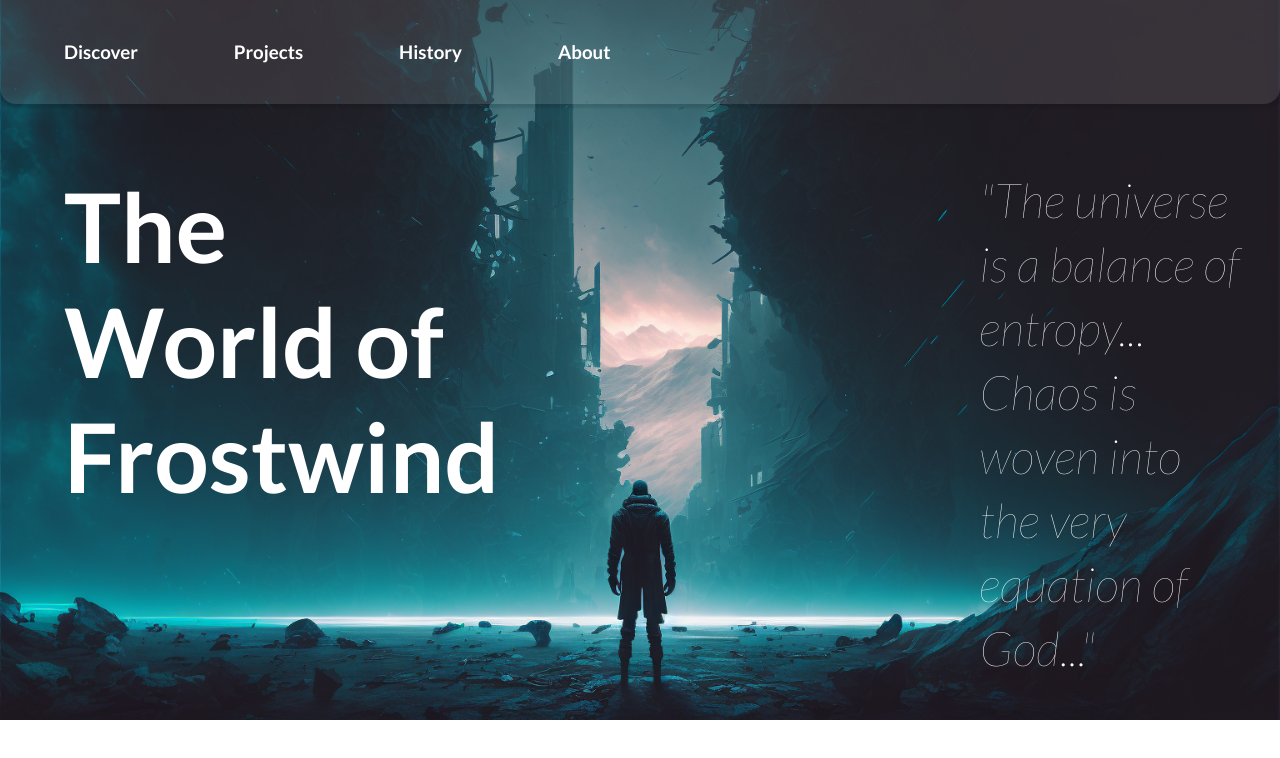
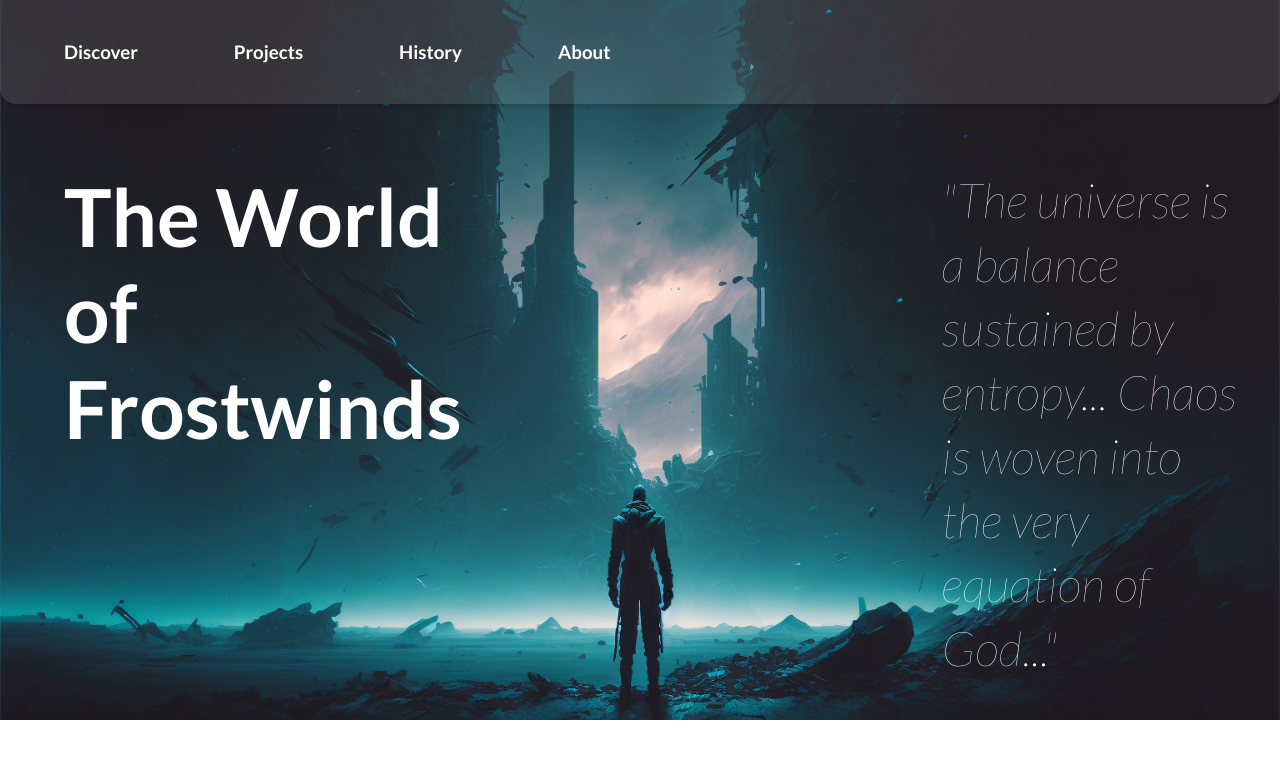
Before and after one commit to TheWorldofFrostwind/frost-wind, an Angular app in the folder frostwind/: page / in a window 1280 px wide. Shown: the top 758 px of the page. Built offline with nearby package versions, Linux system fonts and the light colour scheme.

Commit message:
T-10: Desktop work on landing page

```diff
--- a/frostwind/src/app/app.component.scss
+++ b/frostwind/src/app/app.component.scss
@@ -0,0 +1,2 @@
+:host {
+}
--- a/frostwind/src/app/landing-page/landing-page.component.html
+++ b/frostwind/src/app/landing-page/landing-page.component.html
@@ -5,10 +5,10 @@
       src="assets/cover/landing/frostwind-desktop.png"
     />
     <div class="cover-image-text-container">
-      <div class="landing-cover-left text-center">The World of Frostwind</div>
+      <div class="landing-cover-left text-center">The World of Frostwinds</div>
       <div class="landing-cover-right">
-        "The universe is a balance of entropy... Chaos is woven into the very
-        equation of God..."
+        "The universe is a balance sustained by entropy... Chaos is woven into
+        the very equation of God..."
       </div>
     </div>
   </div>
--- a/frostwind/src/app/landing-page/landing-page.component.scss
+++ b/frostwind/src/app/landing-page/landing-page.component.scss
@@ -6,20 +6,22 @@
   .landing-container {
     position: relative;
     width: 100%;
-    object-fit: contain;
   }
 
-
-
+  .container {
+    height: 100%;
+    overflow-y: hidden;
+  }
 
   .landing-cover-left {
     padding: 4rem;
     color: white;
-    font-size: 96px;
+    font-size: 5rem;
     font-weight: bold;
-    max-height: 960px;
+    //max-height: 960px;
     vertical-align: middle;
     justify-content: center;
+    object-fit: cover;
   }
 
   .landing-cover-right {
@@ -37,7 +39,10 @@
     top: var(---header-height);
     left: 0;
     width: 100%;
-    height: calc(960px - var(---header-height));
+    height: fit-content;
+    //height: 100vh;
+    //height: calc(960px - var(---header-height));
+    max-height: 700px;
     display: grid;
     grid-template-columns: 1fr 1fr;
     column-gap: 30%;
@@ -48,7 +53,7 @@
     width: 100%;
     height: 100%;
     object-fit: cover;
-    max-height: 960px;
+    max-height: 100vh;
   }
 }
 
```
Also changed, not shown: frostwind/src/assets/cover/landing/frostwind-desktop.png.
